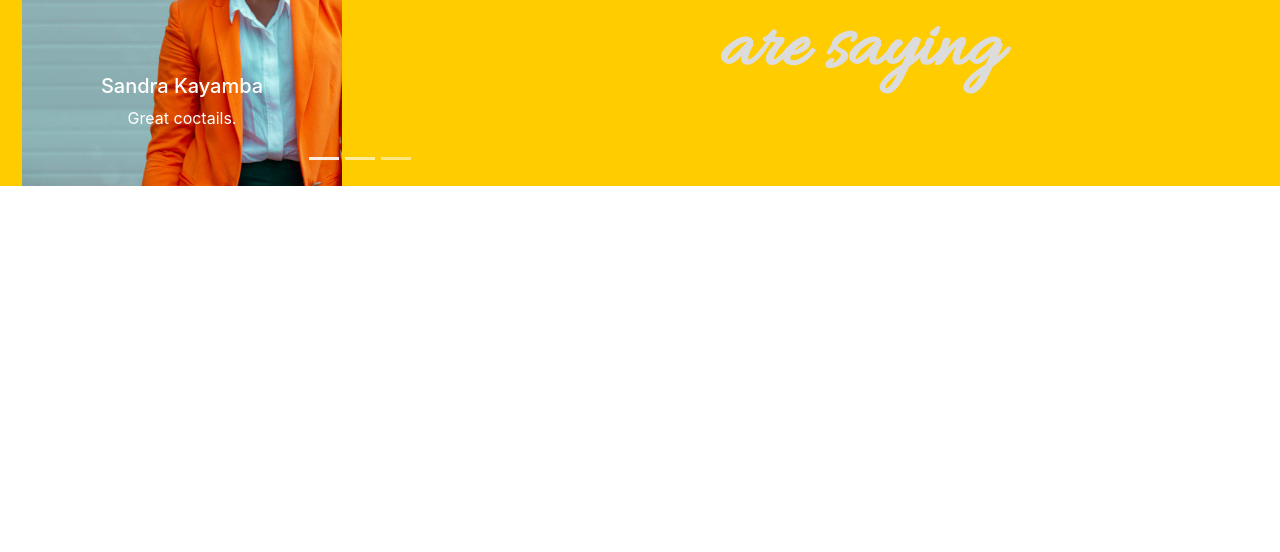
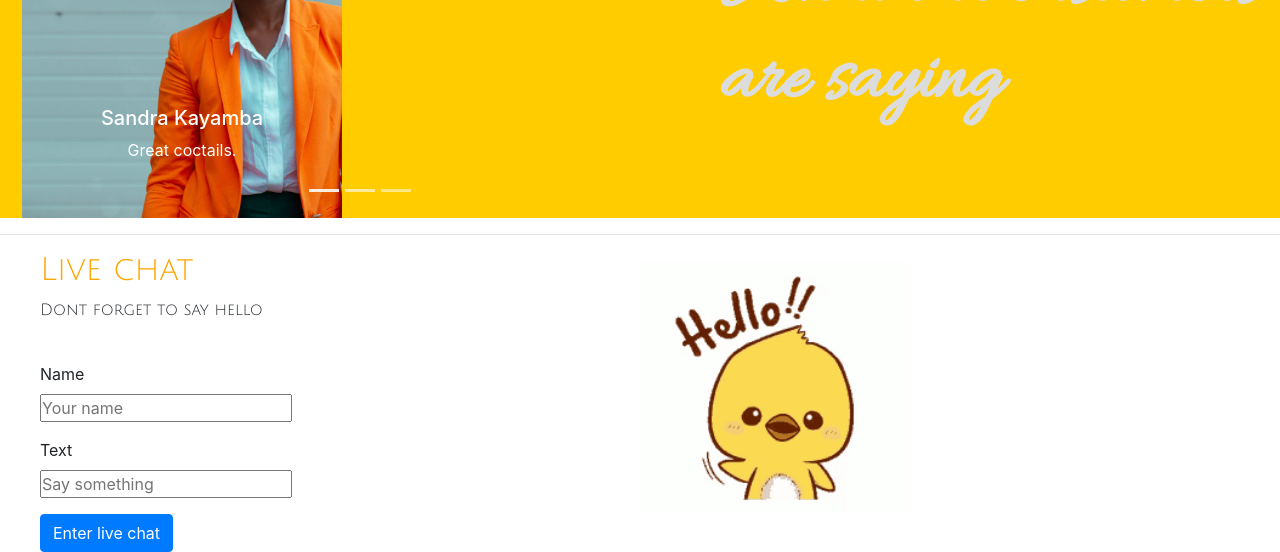
Before and after one commit to BrianRigii/catering, a plain HTML site: page index.html in a window 1280 px wide. Shown: the part 1844-2396 px from the top of the page. Before the commit the page ends 2030 px from the top, so only its background shows below. Drawn offline with nearby package versions, Linux system fonts and the light colour scheme.

Commit message:
changed calls to live chat

```diff
--- a/css/styles.css
+++ b/css/styles.css
@@ -109,3 +109,27 @@ form{
     font-weight: bold;
     top:25vh
 }
+.Chat h2{
+    font-family: 'Julius Sans One', sans-serif;
+    color: orange;
+    padding-left: 5vh;
+}
+.Chat p {
+    padding-left: 5vh;
+    margin-bottom:5vh ;
+    font-family: 'Julius Sans One', sans-serif;
+
+}
+.chatstuff{
+    display: flex;
+    position:relative
+}
+form input{
+    margin-bottom: 2vh;
+}
+.chatimg{
+    position: absolute;
+    left:80vh;
+    bottom:5vh
+
+}
--- a/index.html
+++ b/index.html
@@ -40,7 +40,7 @@
       <ul>
         <li><a href="#menu">MENU</a></li>
         <li><a href="#Orders">ORDER</a></li>
-        <li><a href="#CHAT">CHAT</a></li>
+        <li><a href="#chat">CHAT</a></li>
       </ul>
     </div>
   </div>
@@ -228,7 +228,29 @@
         </div>
       </div>
       <div class="testimonialtxt">
-        <h3> What our customers are saying</h3>
+        <h3>What our customers are saying</h3>
+      </div>
+    </div>
+  </div>
+  <div class="Chat">
+    <hr />
+    <h2 id="chat">Live chat</h2>
+    <p>Dont forget to <span class="hello">say hello</span></p>
+    <div class="chatstuff">
+      <div class="chattxt">
+        <form>
+          <label>Name</label><br />
+          <input type="text" placeholder="Your name" required /> <br />
+          <label>Text</label><br />
+          <input type="text" placeholder="Say something" required /> <br>
+
+          <button type="submit" class="btn btn-primary">
+            Enter live chat
+          </button>
+        </form>
+      </div>
+      <div class="chatimg">
+        <img src="images/contacts.gif" height="250vh" />
       </div>
     </div>
   </div>
```
